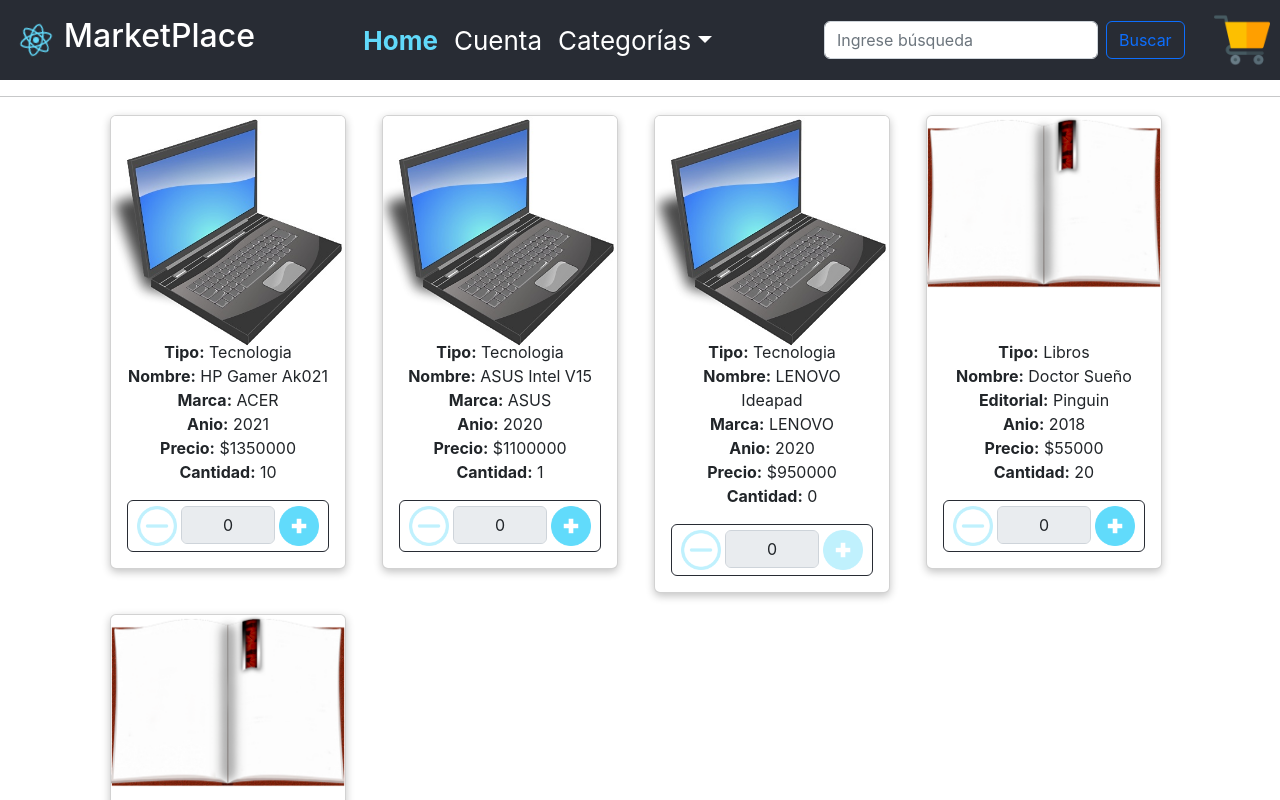
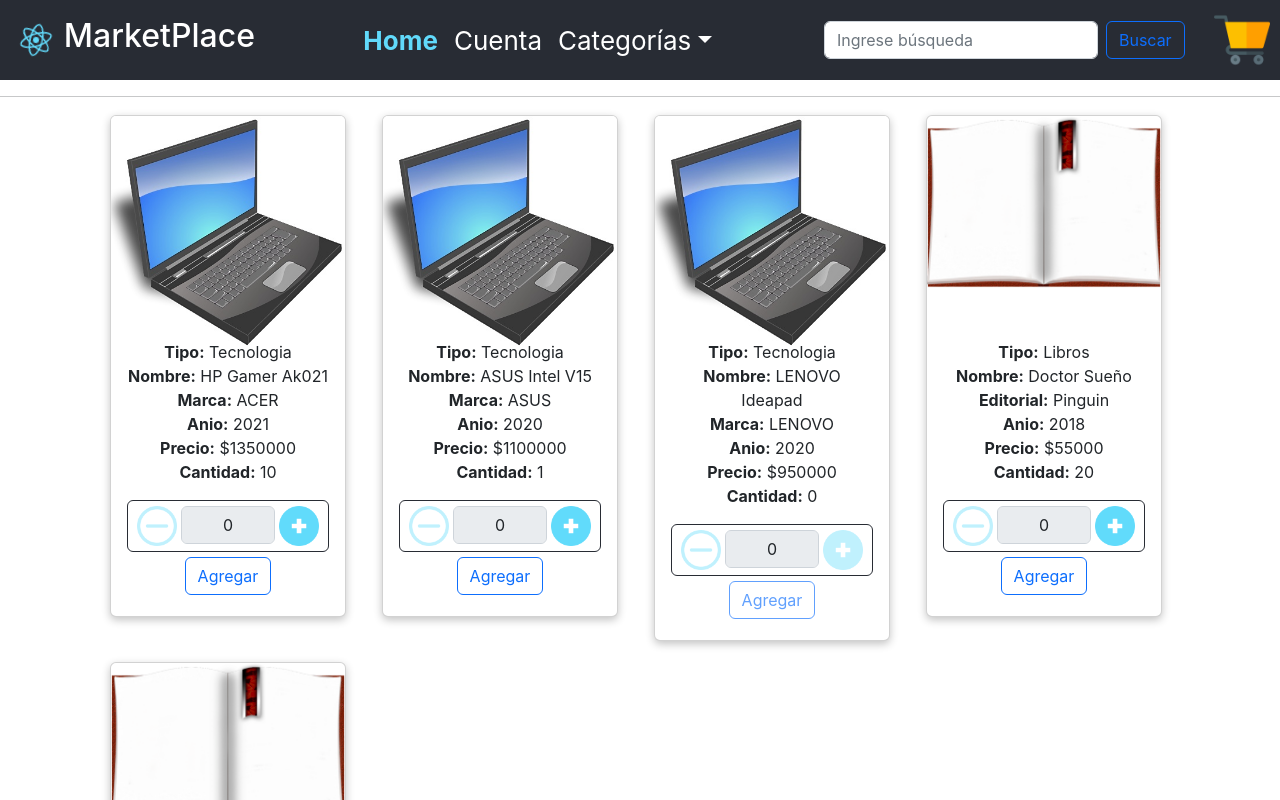
Before and after one commit to Adn1217/React_MarketPlace, a React (Create React App) app: page / in a window 1280 px wide. Shown: the top 800 px of the page. Built offline with nearby package versions, Linux system fonts and the light colour scheme.

Commit message:
Se implementa boton Agregar

```diff
--- a/src/App.js
+++ b/src/App.js
@@ -20,9 +20,6 @@
           <Route exact path='/' element={<ItemListContainer setSelectedItem={setSelectedItem} />} />
           <Route exact path='/category/:categoryId' element={<ItemListContainer setSelectedItem={setSelectedItem} />} />
           <Route exact path='/item/:id' element={<ItemDetailContainer selectedItem={selectedItem} />} />
-
-          {/* <ItemListContainer setSelectedItem={setSelectedItem}/>
-          <ItemDetailContainer selectedItem={selectedItem}/>  */}
         </Routes>
         <Suggested />
         <Discounts />
--- a/src/components/Item.jsx
+++ b/src/components/Item.jsx
@@ -1,4 +1,4 @@
-import React from 'react';
+import React, {useEffect, useState} from 'react';
 import pcImage from '../assets/images/pcImage.jpg';
 import bookImage from '../assets/images/bookImage.png';
 import ItemCount from './ItemCount';
@@ -10,6 +10,12 @@
     const Cantidad = props.Cantidad;
     const setSelectedItem = props.setSelectedItem;
     let detalles = [];
+
+    const [agregarOff, setAgregarOff] = useState(false);
+
+    useEffect(() =>{
+        setAgregarOff(!(Cantidad>0))
+    }, [])
 
     Object.keys(props).map((key) => {
         if (key !== "setSelectedItem" && key !== "Detalle" && key !=="id"){
@@ -37,6 +43,10 @@
         console.log("Se ha seleccionado el producto ", id);
     }
 
+    function Agregar(Cantidad){
+        agregarOff = Cantidad > 0 ? true : false;
+    }
+
   return (
     <div className="card">
         <Link to={url} onClick={()=>itemSelection(id)}><img src={image} className="card-img-top" alt="pcImage1"/></Link>
@@ -45,6 +55,9 @@
                 {detalles.map(info => info)}
             </p>
             <ItemCount stock={Cantidad} />
+            <div id="Agregar" onClick={Agregar} >
+                <button className="btn btn-outline-primary" disabled={agregarOff}>Agregar</button>
+            </div>
         </div>
     </div>
   );
--- a/src/components/ItemDetailContainer.jsx
+++ b/src/components/ItemDetailContainer.jsx
@@ -27,7 +27,6 @@
                     detailSelected = productSelected.Detalle
                     setDetalle(detailSelected);
                     console.log(detailSelected)
-                    console.log(detailSelected.length)
                     mensaje = (detailSelected.length>0) ? "Se ha encontrado detalle de producto.":"No hay datos";
                     return detailSelected;
                 }catch(error){
--- a/src/css/styles.css
+++ b/src/css/styles.css
@@ -57,6 +57,10 @@
   padding: 0;
   border: none;
   background: none;
+}
+
+#Agregar {
+  margin: 5px;
 }
 
 .opacidad {
```
